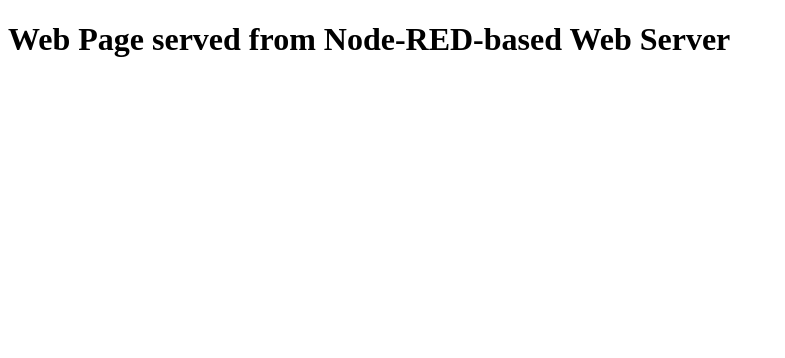
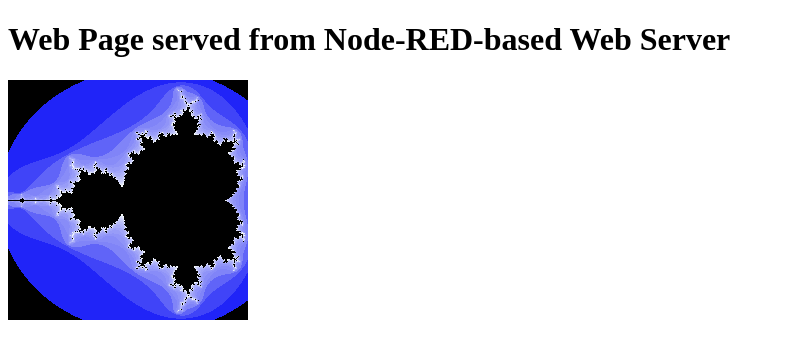
Before and after one commit to rozek/node-red-http-endpoint-examples, a plain HTML site: page public/index.html in a window 1280 px wide. Shown: the whole page, without its empty margins (0-785 px from the left). Drawn offline with Linux system fonts and the light colour scheme.

Commit message:
Update index.html

```diff
--- a/public/index.html
+++ b/public/index.html
@@ -6,6 +6,6 @@
  <body>
   <h1>Web Page served from Node-RED-based Web Server</h1>
 
-  <img href="Mandelbrot_240x240.png">
+  <img src="./img/Mandelbrot_240x240.png">
  </body>
 </html>
```
